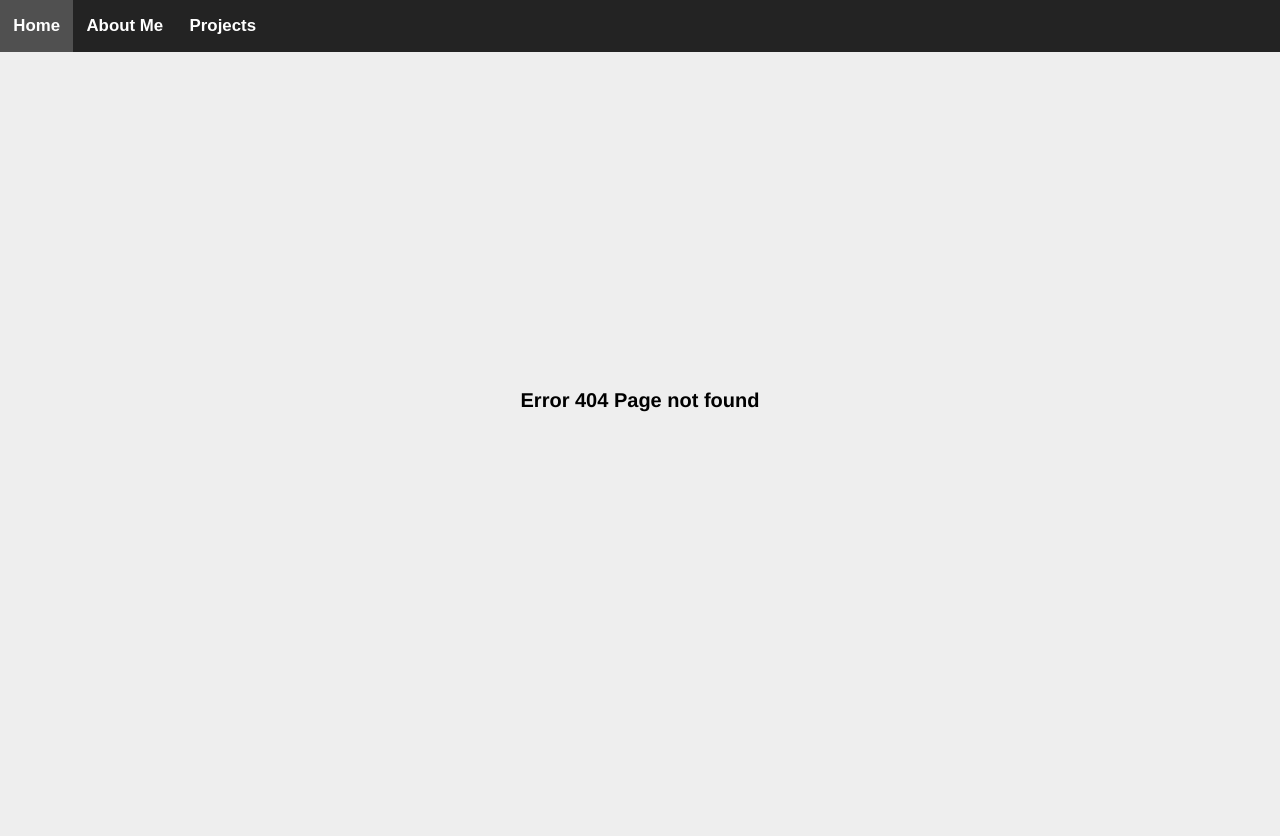
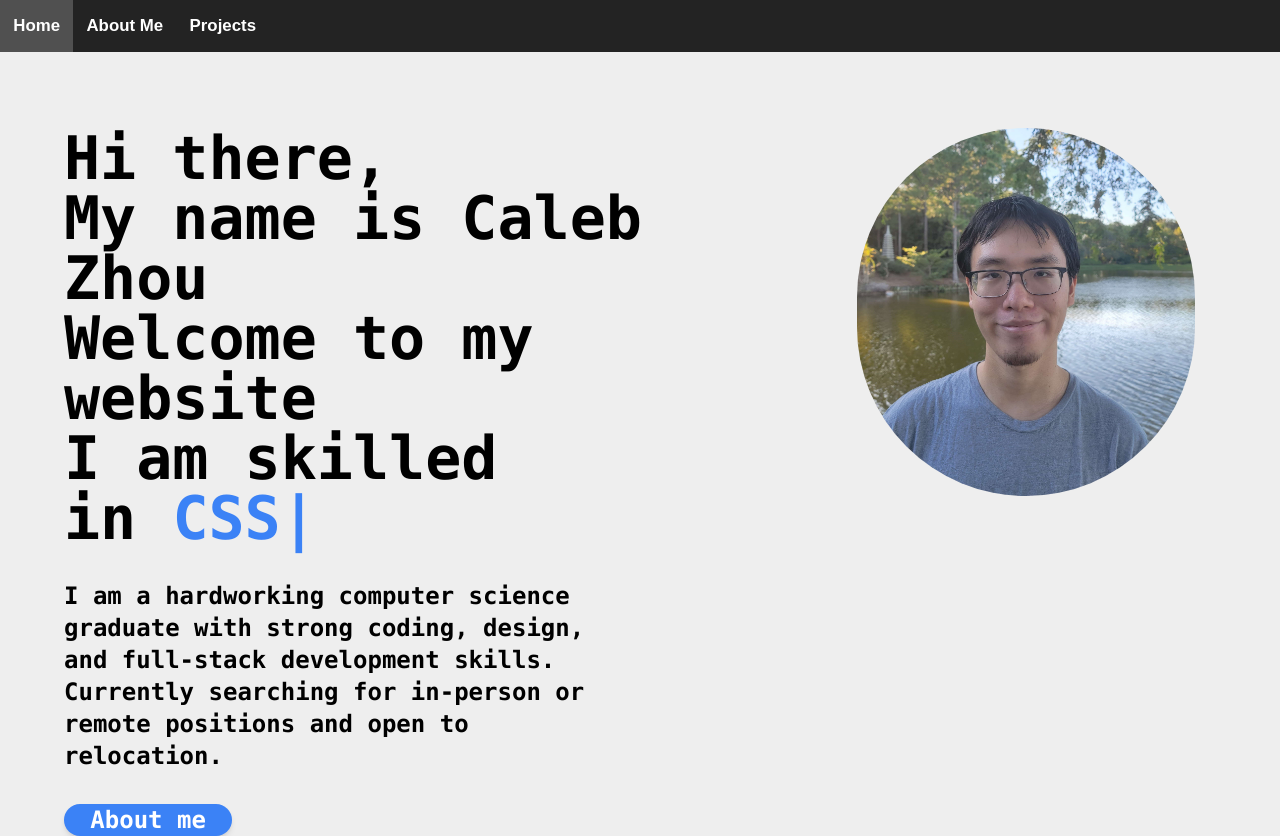
Before and after one commit to TheOptic57/portfolio, a React (Create React App) app: page / in a window 1280 px wide. Before the commit this address had no page. Before the commit the page ends 800 px from the top, so only its background shows below. Built offline with nearby package versions, Linux system fonts and the light colour scheme.

Commit message:
converted to HashRouter
title

```diff
--- a/src/App.js
+++ b/src/App.js
@@ -30,7 +30,7 @@ function App() {
   return (
     <div className = "App">
       <div className = "NavBar font-semibold">
-        <Link to ="/portfolio" className = "Blue"  onClick={HiddenContent}>Home</Link>
+        <Link to ="/" className = "Blue"  onClick={HiddenContent}>Home</Link>
         <Link to ="/profile" onClick={HiddenContent}>About Me</Link>
         <div className = "DropDown">
           <div className = "HoverDrop" onClick={changeStyle}>
@@ -44,7 +44,7 @@ function App() {
       </div>
       <Routes>
         <Route path='*' element={<NotFound/>}/>
-        <Route path = "/portfolio" element = {<Home/>} />
+        <Route path = "/" element = {<Home/>} />
         <Route path = "/words" element = {<Words/>} />
         <Route path = "/profile" element = {<Profile/>} />
         <Route path = "/unity" element = {<UnityGame/>} />
--- a/src/index.js
+++ b/src/index.js
@@ -1,13 +1,13 @@
 import React from 'react';
 import ReactDOM from 'react-dom/client';
 import App from './App';
-import { BrowserRouter } from 'react-router-dom';
+import { HashRouter  } from 'react-router-dom';
 import "./index.css"
 const root = ReactDOM.createRoot(document.getElementById('root'));
 root.render(
   <React.StrictMode>
-    <BrowserRouter>
+    <HashRouter>
       <App />
-    </BrowserRouter>
+    </HashRouter>
   </React.StrictMode>
 );
```
